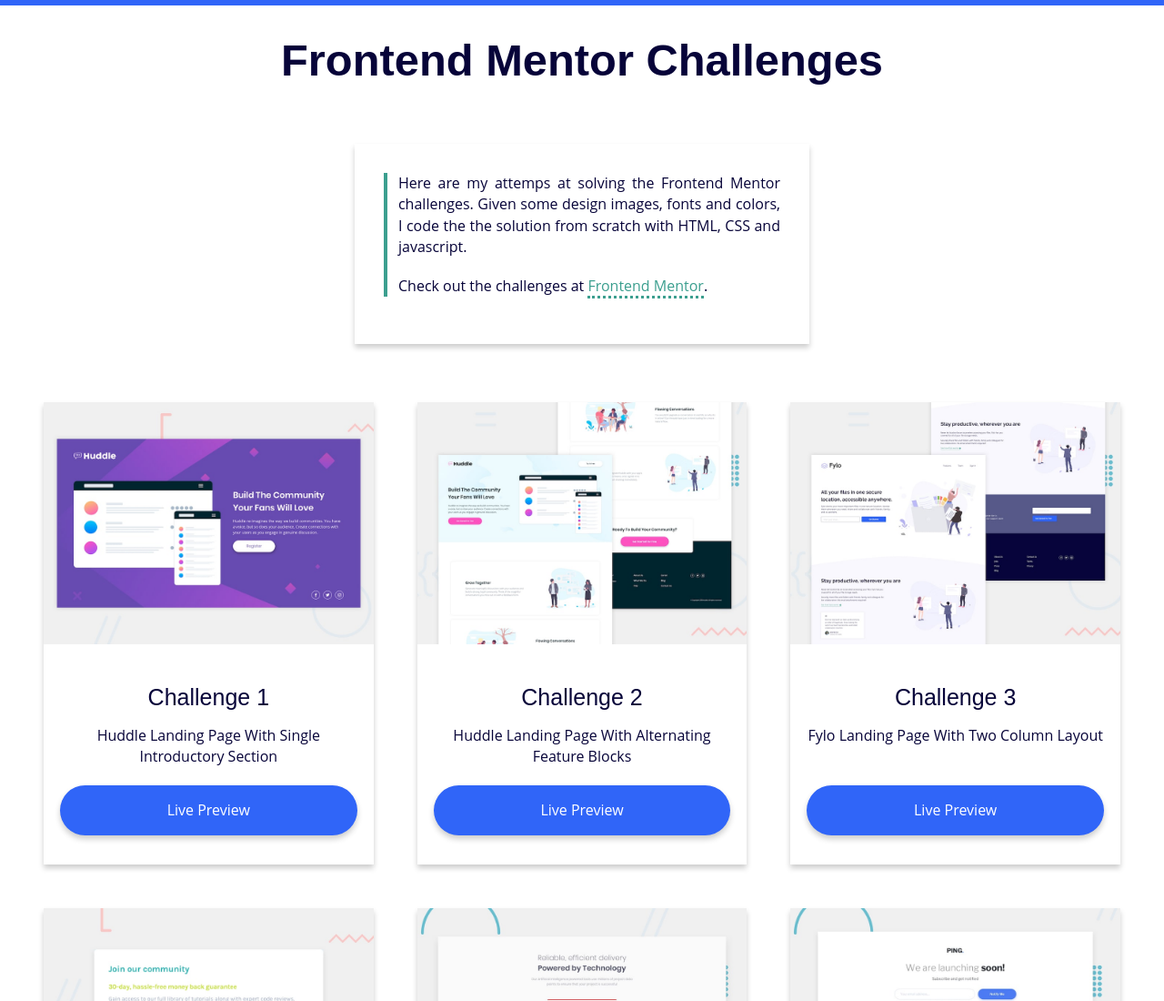
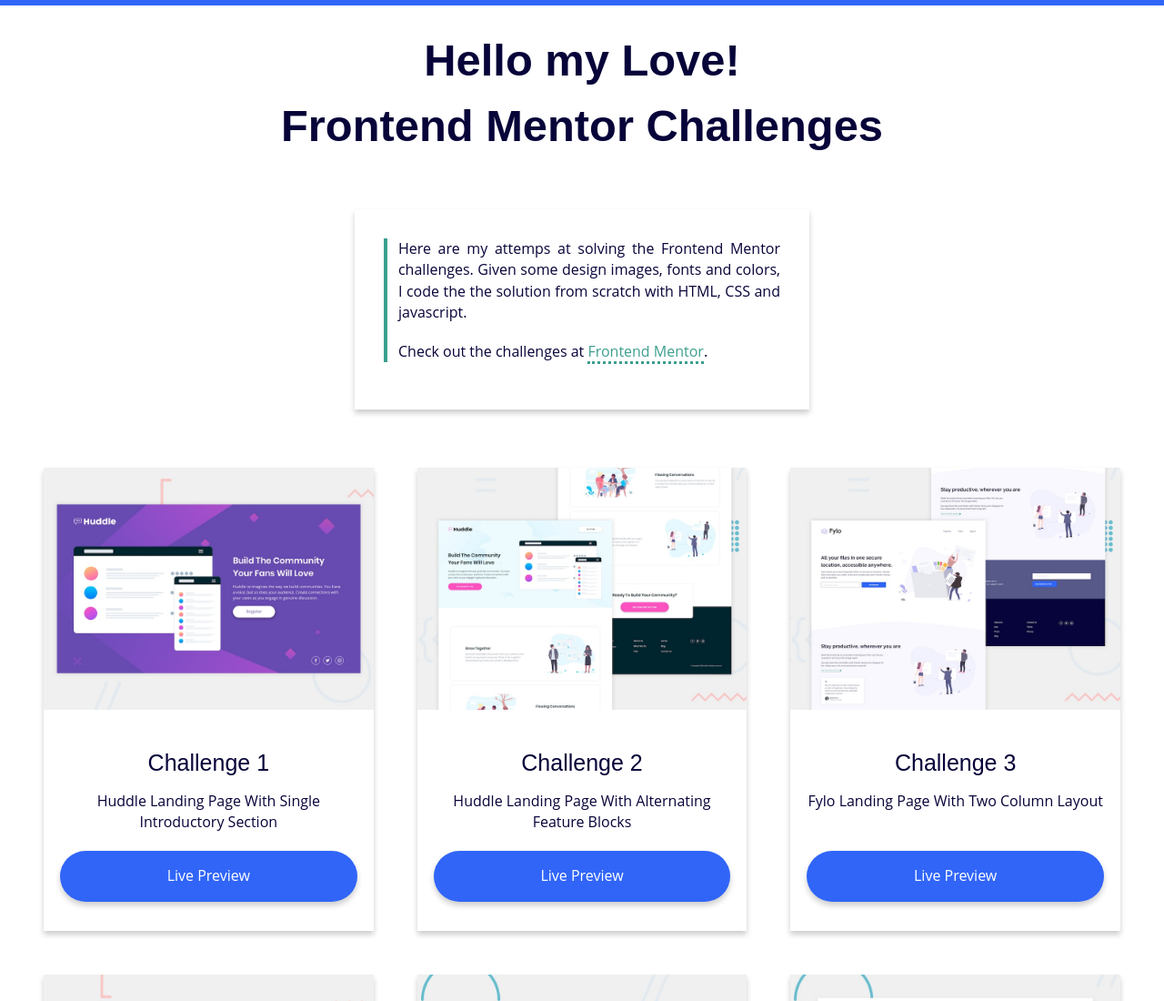
Before and after one commit to patricktouchette/frontendmentor, a plain HTML site: page index.html in a window 1280 px wide. Shown: the top 1100 px of the page at 91% size. Drawn offline with Linux system fonts and the light colour scheme.

Commit message:
feat: add h1 in header
I added <h1>Hello my love!</h1> in the header

```diff
--- a/index.html
+++ b/index.html
@@ -9,6 +9,7 @@
   </head>
   <body>
     <header>
+      <h1>Hello my Love! </h1>
       <h1>Frontend Mentor Challenges</h1>
     </header>
 
```
